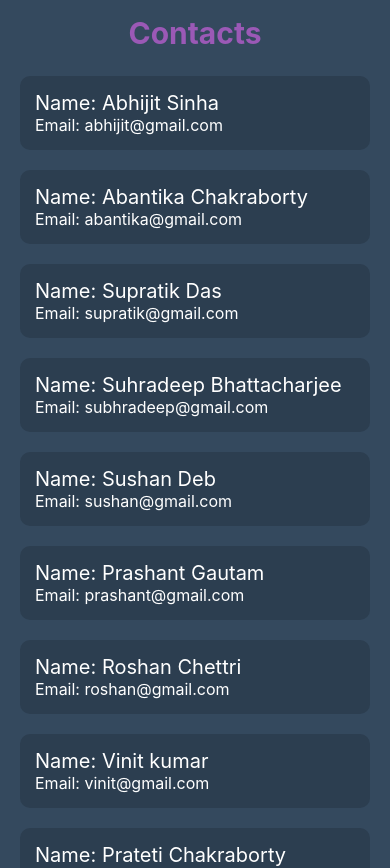
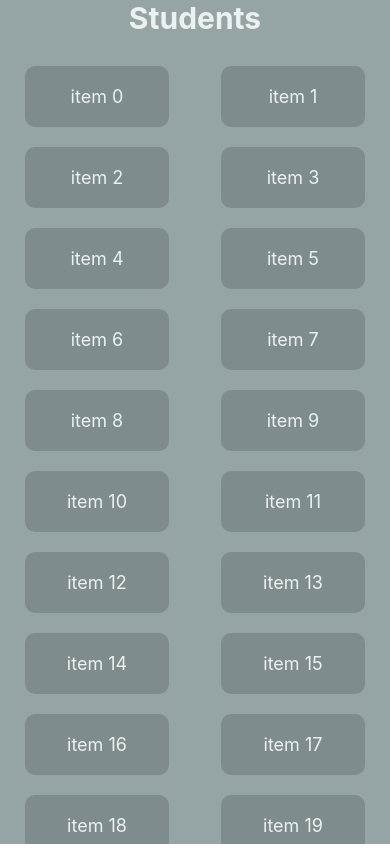
Before and after one commit to abhijitsinha-dev/react-native, a React Native app: screen / in a window 390 px wide. Shown: the top 868 px of the page. After the commit the page ends 844 px from the top, so only its background shows below. Built offline with nearby package versions, Linux system fonts and the light colour scheme.

Commit message:
Created a Grid with map() & ScrollView

```diff
--- a/App.jsx
+++ b/App.jsx
@@ -11,10 +11,11 @@ import FlatListScreen from './src/components/FlatListScreen';
 import SectionListScreen from './src/components/SectionListScreen';
 import LoginForm from './src/components/LoginForm';
 import ContactListScreen from './src/screens/Contact/ContactListScreen';
+import Grid from './src/components/Grid';
 
 const App = () => {
   return (
-    <View>
+    <View style={{flex: 1}}>
       {/* <Text>Abhijit</Text>
       <Button title="Press Here" />
       <First />
@@ -26,8 +27,9 @@ const App = () => {
       <Styling />
       <FlatListScreen />
       <SectionListScreen />
-      <LoginForm /> */}
-      <ContactListScreen />
+      <LoginForm />
+      <ContactListScreen /> */}
+      <Grid />
     </View>
   );
 };
--- /dev/null
+++ b/src/components/Grid.jsx
@@ -0,0 +1,82 @@
+import {
+  View,
+  Text,
+  ScrollView,
+  StyleSheet,
+  Platform,
+  StatusBar,
+} from 'react-native';
+import React from 'react';
+
+const data = [
+  {id: 0, item: 'item 0'},
+  {id: 1, item: 'item 1'},
+  {id: 2, item: 'item 2'},
+  {id: 3, item: 'item 3'},
+  {id: 4, item: 'item 4'},
+  {id: 5, item: 'item 5'},
+  {id: 6, item: 'item 6'},
+  {id: 7, item: 'item 7'},
+  {id: 8, item: 'item 8'},
+  {id: 9, item: 'item 9'},
+  {id: 10, item: 'item 10'},
+  {id: 11, item: 'item 11'},
+  {id: 12, item: 'item 12'},
+  {id: 13, item: 'item 13'},
+  {id: 14, item: 'item 14'},
+  {id: 15, item: 'item 15'},
+  {id: 16, item: 'item 16'},
+  {id: 17, item: 'item 17'},
+  {id: 18, item: 'item 18'},
+  {id: 19, item: 'item 19'},
+];
+
+const Grid = () => {
+  return (
+    <View style={styles.mainContainer}>
+      <Text style={styles.heading}>Students</Text>
+      <ScrollView contentContainerStyle={styles.container}>
+        {data.map(item => (
+          <View key={item.id} style={styles.item}>
+            <Text style={styles.itemText}>{item.item}</Text>
+          </View>
+        ))}
+      </ScrollView>
+    </View>
+  );
+};
+
+export default Grid;
+
+const styles = StyleSheet.create({
+  mainContainer: {
+    flex: 1,
+    backgroundColor: '#95a5a6',
+    paddingTop: Platform.OS === 'android' ? StatusBar.currentHeight : 0,
+  },
+  heading: {
+    fontSize: 30,
+    color: '#ecf0f1',
+    textAlign: 'center',
+    fontWeight: 'bold',
+  },
+  container: {
+    paddingVertical: 20,
+    paddingHorizontal: 15,
+    flexDirection: 'row',
+    flexWrap: 'wrap',
+    justifyContent: 'space-between',
+  },
+  item: {
+    backgroundColor: '#7f8c8d',
+    margin: 10,
+    width: '40%',
+    padding: 20,
+    borderRadius: 10,
+  },
+  itemText: {
+    color: '#ecf0f1',
+    textAlign: 'center',
+    fontSize: 18,
+  },
+});
```
